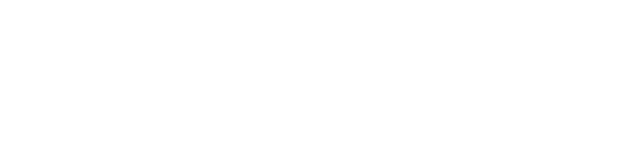
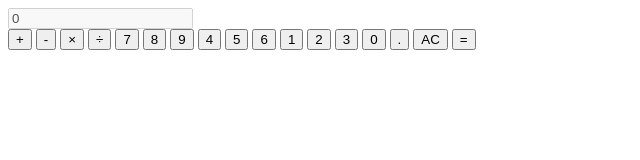
Before and after one commit to Dovy-Codes/Calculator, a plain HTML site: page index.html in a window 1280 px wide. Shown: the whole page, without its empty margins (0-640 px from the left). Drawn offline with Linux system fonts and the light colour scheme.

Commit message:
HTML done

```diff
--- a/index.html
+++ b/index.html
@@ -2,6 +2,9 @@
 <html lang="en">
 <head>
     <meta charset="UTF-8">
+
+    <meta name="description" content="Basic Calculator written in HTML, CSS and JS">
+    <meta name="author" content="Dovydas Pocius">
     <meta http-equiv="X-UA-Compatible" content="IE=edge">
     <meta name="viewport" content="width=device-width, initial-scale=1.0">
     <script src="./JS/main.js" defer></script>
@@ -9,6 +12,33 @@
     <title>Calculator</title>
 </head>
 <body>
+    <div class="calculator">
+        <input type="text" class="calculator-screen" value="0" disabled>
+        <div class="calculator-keys">
 
+            <button type="button" class="operator" value="+">+</button>
+            <button type="button" class="operator" value="-">-</button>
+            <button type="button" class="operator" value="*">&times;</button>
+            <button type="button" class="operator" value="/">&divide;</button>
+
+            <button type="button" value="7">7</button>
+            <button type="button" value="8">8</button>
+            <button type="button" value="9">9</button>
+
+            <button type="button" value="4">4</button>
+            <button type="button" value="5">5</button>
+            <button type="button" value="6">6</button>
+
+            <button type="button" value="1">1</button>
+            <button type="button" value="2">2</button>
+            <button type="button" value="3">3</button>
+
+            <button type="button" value="0">0</button>
+
+            <button type="button" class="decimal function" value=".">.</button>
+            <button type="button" class="all-clear function" value="all-clear">AC</button>
+            <button type="button" class="equal-sign operator" value="=">=</button>
+        </div>
+    </div>
 </body>
 </html>
```
